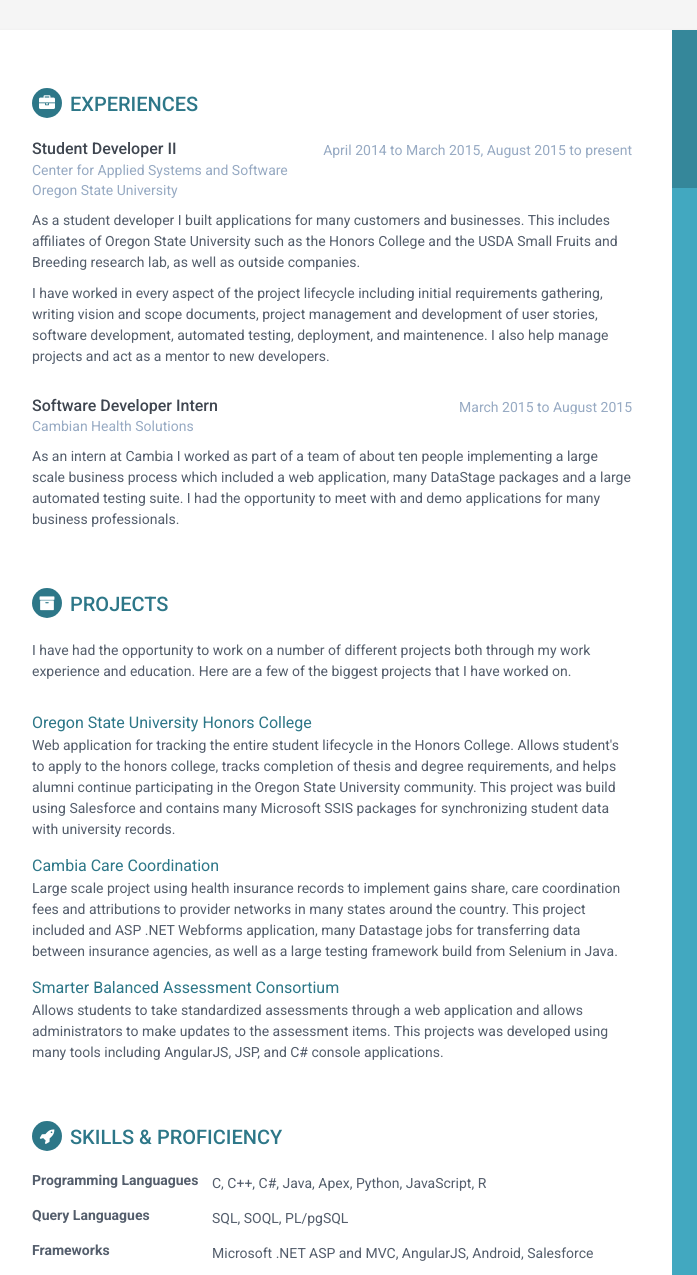
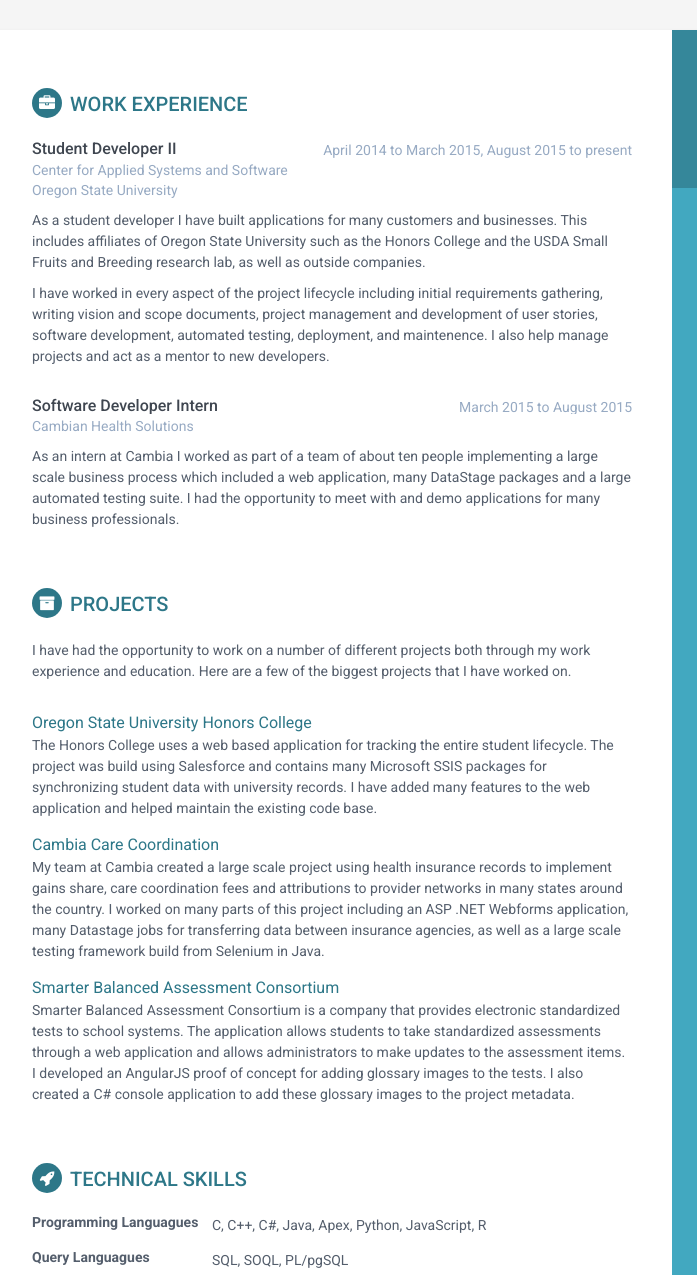
Before and after one commit to shawncrabtree/shawncrabtree.github.io, a plain HTML site: page index.html in a window 1280 px wide. Shown: the top 1275 px of the page, 188-885 px from the left. Drawn offline with Linux system fonts and the light colour scheme.

Commit message:
Small updates

```diff
--- a/index.html
+++ b/index.html
@@ -57,7 +57,7 @@
         <div class="main-wrapper">
 
             <section class="section experiences-section">
-                <h2 class="section-title"><i class="fa fa-briefcase"></i>Experiences</h2>
+                <h2 class="section-title"><i class="fa fa-briefcase"></i>Work Experience</h2>
 
                 <div class="item">
                     <div class="meta">
@@ -69,7 +69,7 @@
                     </div><!--//meta-->
                     <div class="details">
                         <p>
-							As a student developer I built applications for many customers and businesses.
+							As a student developer I have built applications for many customers and businesses.
 							This includes affiliates of Oregon State University such as the Honors College and the USDA Small Fruits and Breeding research lab, as well as outside companies.
 						</p>
 						<p>
@@ -109,26 +109,36 @@
                     <span class="project-title"><a style="pointer-events: none; cursor: default;">Oregon State University Honors College</a></span>
 					<br/>
 					<span class="project-tagline">
-					<p>Web application for tracking the entire student lifecycle in the Honors College.
-					Allows student's to apply to the honors college, tracks completion of thesis and degree requirements, and helps alumni continue participating in the Oregon State University community. This project was build using Salesforce and contains many Microsoft SSIS packages for synchronizing student data with university records.</p></span>
+					<p>The Honors College uses a web based application for tracking the entire student lifecycle.
+					The project was build using Salesforce and contains many Microsoft SSIS packages for synchronizing student data with university records.
+					I have added many features to the web application and helped maintain the existing code base.
+					</p></span>
 
                 </div><!--//item-->
                 <div class="item">
                     <span class="project-title"><a style="pointer-events: none; cursor: default;">Cambia Care Coordination</a></span>
                     <br/>
-					<span class="project-tagline"><p>Large scale project using health insurance records to implement gains share, care coordination fees and attributions to provider networks in many states around the country. This project included and ASP .NET Webforms application, many Datastage jobs for transferring data between insurance agencies, as well as a large testing framework build from Selenium in Java.</p></span>
+					<span class="project-tagline">
+					<p>
+					My team at Cambia created a large scale project using health insurance records to implement gains share, care coordination fees and attributions to provider networks in many states around the country.
+					I worked on many parts of this project including an ASP .NET Webforms application, many Datastage jobs for transferring data between insurance agencies, as well as a large scale testing framework build from Selenium in Java.
+					</p></span>
                 </div><!--//item-->
 
 				<div class="item">
                     <span class="project-title"><a style="pointer-events: none; cursor: default;">Smarter Balanced Assessment Consortium</a></span>
                     <br/>
-					<span class="project-tagline"><p>Allows students to take standardized assessments through a web application and allows administrators to make updates to the assessment items. This projects was developed using many tools including AngularJS, JSP, and C# console applications.</p></span>
+					<span class="project-tagline">
+					<p>Smarter Balanced Assessment Consortium is a company that provides electronic standardized tests to school systems.
+					The application allows students to take standardized assessments through a web application and allows administrators to make updates to the assessment items.
+					I developed an AngularJS proof of concept for adding glossary images to the tests.
+					I also created a C# console application to add these glossary images to the project metadata.</p></span>
                 </div><!--//item-->
 
             </section><!--//section-->
 
             <section class="skills-section section">
-                <h2 class="section-title"><i class="fa fa-rocket"></i>Skills &amp; Proficiency</h2>
+                <h2 class="section-title"><i class="fa fa-rocket"></i>Technical Skills</h2>
                 <div class="skillset">
                     <div class="item">
                         <h3 class="level-title">Programming Languagues</h3>
```
